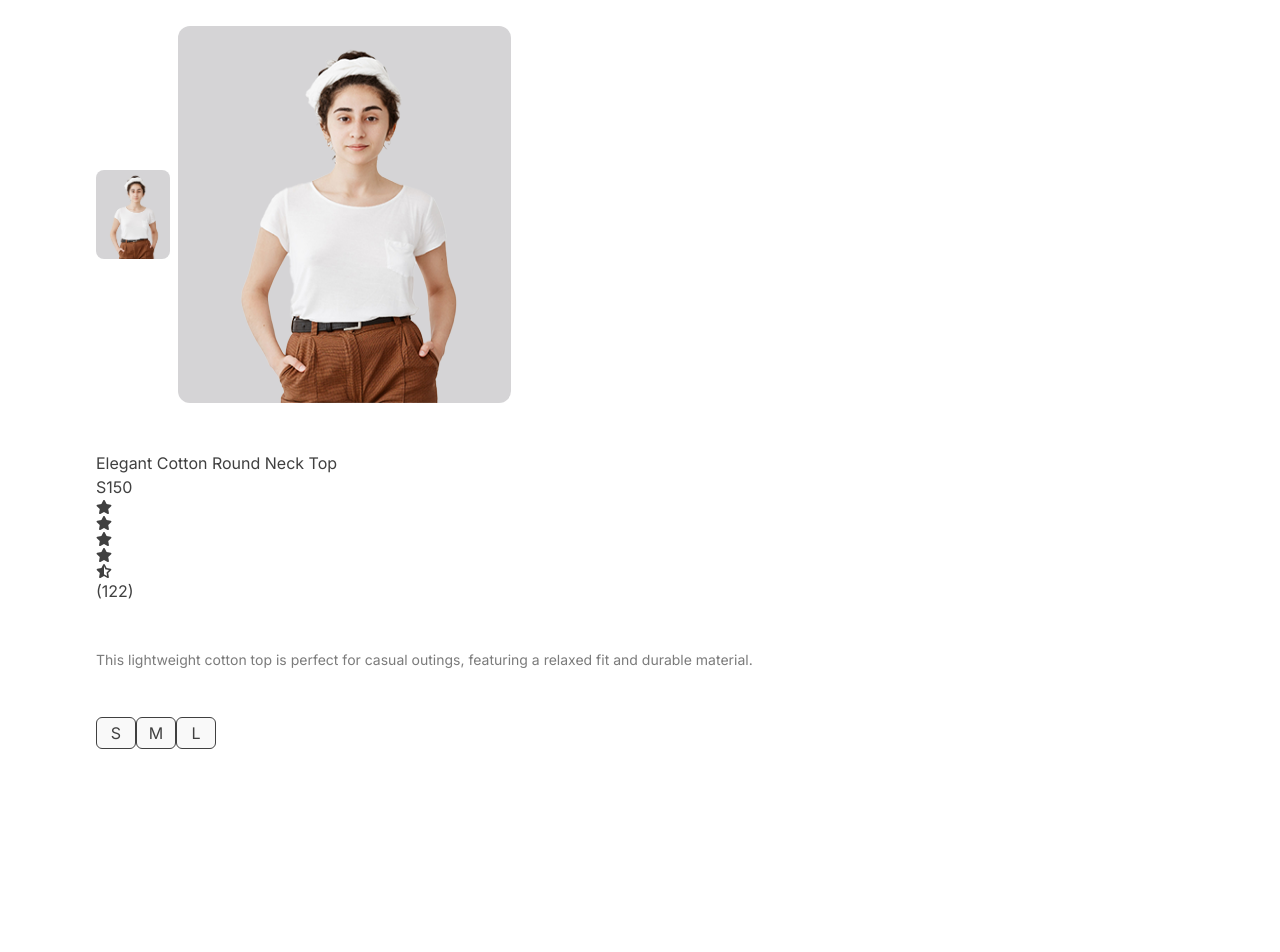
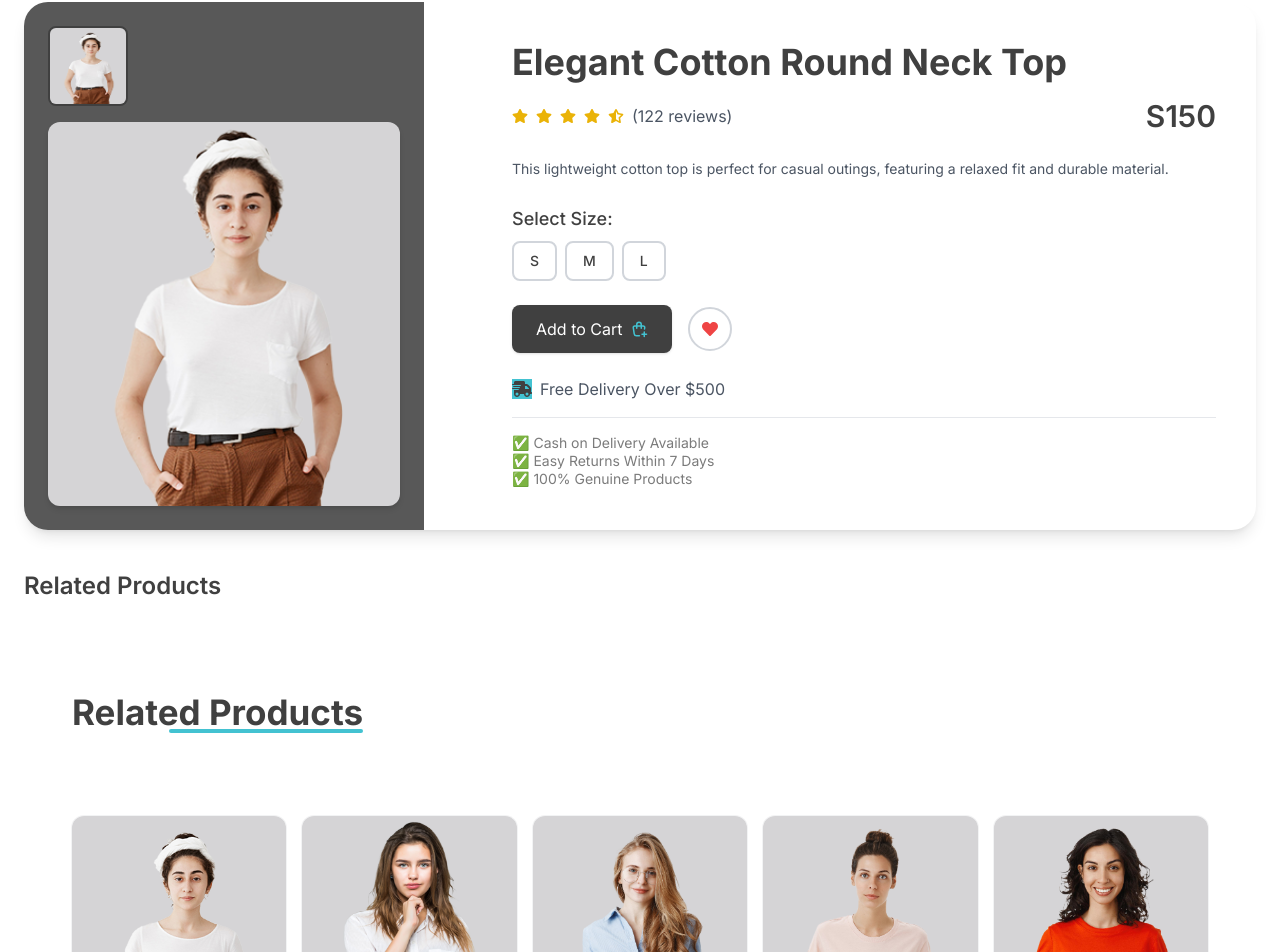
Before and after one commit to nurunurunuru/Full-Functional-Ecommerce, a React (Vite) app: page /product/1 in a window 1280 px wide. Shown: the part 118-1070 px from the top of the page. Before the commit the page ends 931 px from the top, so only its background shows below. Built offline with nearby package versions, Linux system fonts and the light colour scheme.

Commit message:
commit message

```diff
--- /dev/null
+++ b/src/components/RelatedProducts.jsx
@@ -0,0 +1,33 @@
+import React, { useContext, useEffect, useState } from 'react'
+import Title from '../components/Title'
+import { ShopContext } from '../context/ShopContext'
+import Item from './Item'
+
+const RelatedProducts = ({category,subCategory}) => {
+
+    const {products} = useContext(ShopContext)
+    const [related, setRelated] = useState([])
+
+    useEffect(()=>{
+        if(products.length > 0){
+            let filtered = products.slice()
+
+            filtered= filtered.filter((item)=> category === item.category)
+            filtered= filtered.filter((item)=> subCategory === item.subCategory)
+
+            setRelated(filtered.slice(0,5))
+        }
+    },[products])
+  return (
+    <div className='max-padd-container py-16'>
+        <Title title={'Related Products'}/>
+        <div className='grid grid-cols-2 sm:grid-cols-3 md:grid-cols-4 lg:grid-cols-5 gap-4'>
+            {related.map((product,i)=>(
+                 <Item product={product} key={product._id}/>
+            ))}
+        </div>
+    </div>
+  )
+}
+
+export default RelatedProducts
--- a/src/pages/Product.jsx
+++ b/src/pages/Product.jsx
@@ -1,15 +1,18 @@
 import React, { useContext, useEffect, useState } from 'react';
 import { useParams } from 'react-router';
 import { ShopContext } from '../context/ShopContext';
-import { FaStar } from 'react-icons/fa';
-import { FaStarHalfStroke } from 'react-icons/fa6';
+import { FaHeart, FaStar } from 'react-icons/fa';
+import { FaStarHalfStroke, FaTruckFast } from 'react-icons/fa6';
+import Footer from '../components/Footer';
+import RelatedProducts from '../components/RelatedProducts';
+import { TbShoppingBagPlus } from 'react-icons/tb';
 
 const Product = () => {
   const { productId } = useParams();
   const { products, currency } = useContext(ShopContext);
   const [product, setProduct] = useState({});
   const [image, setImage] = useState('');
-  const [size, setSize] = useState(''); // Add state for size
+  const [size, setSize] = useState('');
 
   const fetchProductData = () => {
     if (!products || products.length === 0) return;
@@ -26,69 +29,124 @@ const Product = () => {
   }, [productId, products]);
 
   if (!product || !product.image) {
-    return <div>Loading...</div>; // Handle loading or invalid product gracefully
+    return (
+      <div className="flex items-center justify-center h-screen text-xl font-semibold">
+        Loading...
+      </div>
+    );
   }
 
   return (
     <section>
-      <div className="max-padd-container">
-        <div className="max-padd-container flex gap-12 flex-col xl:flow-row bg-white py-16 rounded-2xl">
-          {/* Product-Image */}
-          <div className="flex flex-1 gap-x-2 xl:flex-1">
-            <div className="flexCenter flex-col gap-[7px] flex-wrap">
+      <div className="max-w-7xl mx-auto px-6 mt-8 xl:mt-10">
+        <div className="flex flex-col xl:flex-row gap-12 bg-white shadow-lg rounded-3xl overflow-hidden">
+          {/* Product Image Section */}
+          <div className="flex flex-col xl:flex-[0.5] p-6 bg-gray-50">
+            <div className="flex gap-4 mb-4">
               {product.image.map((item, i) => (
                 <img
                   onClick={() => setImage(item)}
                   src={item}
                   key={i}
-                  alt="productImg"
-                  className="max-h-[89px] rounded-lg"
+                  alt={`Product thumbnail ${i}`}
+                  className={`w-20 h-20 rounded-lg cursor-pointer border-2 ${
+                    image === item ? 'border-tertiary' : 'border-gray-300'
+                  }`}
                 />
               ))}
             </div>
-            <div className="max-h-[377px] w-auto flex">
-              <img src={image} alt="" className="rounded-xl bg-gray-10" />
+            <div className="flex justify-center">
+              <img
+                src={image}
+                alt="Selected product"
+                className="w-full h-96 object-cover rounded-xl shadow-md"
+              />
             </div>
           </div>
-          {/* Product-Info */}
-          <div>
-            <h3>{product.name}</h3>
-            {/* Rating & Price */}
-            <div>
-              <h3>{currency}{product.price}</h3>
-            </div>
-            <div>
-              <div>
+
+          {/* Product Info Section */}
+          <div className="flex-1 p-6 xl:p-10">
+            <h1 className="text-4xl font-bold mb-4">{product.name}</h1>
+
+            {/* Rating and Price */}
+            <div className="flex items-center justify-between mb-6">
+              <div className="flex items-center gap-2 text-yellow-500">
                 <FaStar />
                 <FaStar />
                 <FaStar />
                 <FaStar />
                 <FaStarHalfStroke />
+                <span className="text-gray-600">(122 reviews)</span>
               </div>
-              <span>(122)</span>
+              <h2 className="text-3xl font-semibold text-tertiary">
+                {currency}{product.price}
+              </h2>
             </div>
-          </div>
-          <p>{product.description}</p>
-          <div>
-            <div>
-              {product.sizes && [...product.sizes]
+
+            {/* Product Description */}
+            <p className="text-gray-600 leading-relaxed mb-6">{product.description}</p>
+
+            {/* Size Selection */}
+            {product.sizes && (
+              <div className="mb-6">
+                <h3 className="text-lg font-medium mb-2">Select Size:</h3>
+                <div className="flex gap-2">
+                  {[...product.sizes]
                     .sort((a, b) => {
-                  const order = ["S", "M", "L", "XL", "XXL"];
+                      const order = ['S', 'M', 'L', 'XL', 'XXL'];
                       return order.indexOf(a) - order.indexOf(b);
                     })
                     .map((item, i) => (
                       <button
                         onClick={() => setSize(item)}
                         key={i}
-                    className={`${item === size ? "bg-tertiary text-white" : "border-slate-900/5"} border-[1.5px] border-tertiary h-8 w-10 bg-primary rounded-md`}
+                        className={`px-4 py-2 rounded-lg border-2 text-sm font-medium transition ${
+                          size === item
+                            ? 'bg-tertiary text-white border-tertiary'
+                            : 'border-gray-300 hover:bg-gray-100'
+                        }`}
                       >
                         {item}
                       </button>
                     ))}
                 </div>
               </div>
+            )}
+
+            {/* Buttons */}
+            <div className="flex items-center gap-4 mb-6">
+              <button className="bg-tertiary text-white px-6 py-3 rounded-lg flex items-center gap-2 shadow hover:shadow-lg transition">
+                Add to Cart
+                <TbShoppingBagPlus className="text-lg text-secondary" />
+              </button>
+              <button className="p-3 rounded-full border-2 border-gray-300 hover:bg-gray-100 transition">
+                <FaHeart className="text-red-500" />
+              </button>
+            </div>
+
+            {/* Delivery Info */}
+            <div className="flex items-center gap-2 text-gray-600 mb-4">
+              <FaTruckFast className="text-xl text-tertiary bg-secondary" />
+              <span>Free Delivery Over $500</span>
+            </div>
+
+            {/* Extra Info */}
+            <div className="border-t pt-4 text-sm text-gray-500">
+              <p>✅ Cash on Delivery Available</p>
+              <p>✅ Easy Returns Within 7 Days</p>
+              <p>✅ 100% Genuine Products</p>
             </div>
           </div>
+        </div>
+
+        {/* Related Products Section */}
+        <div className="mt-10">
+          <h2 className="text-2xl font-semibold mb-6">Related Products</h2>
+          <RelatedProducts category={product.category} subCategory={product.subCategory} />
+        </div>
+      </div>
+
+      <Footer />
     </section>
   );
 };
```
Lines whose indentation alone changed are shown as unchanged.
